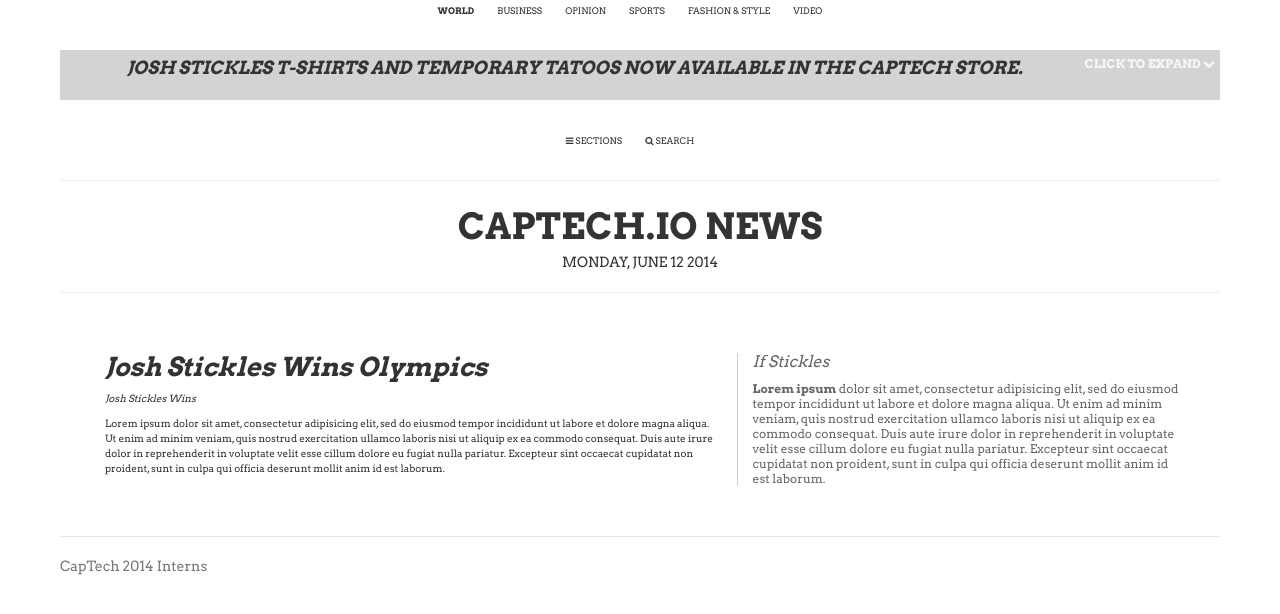
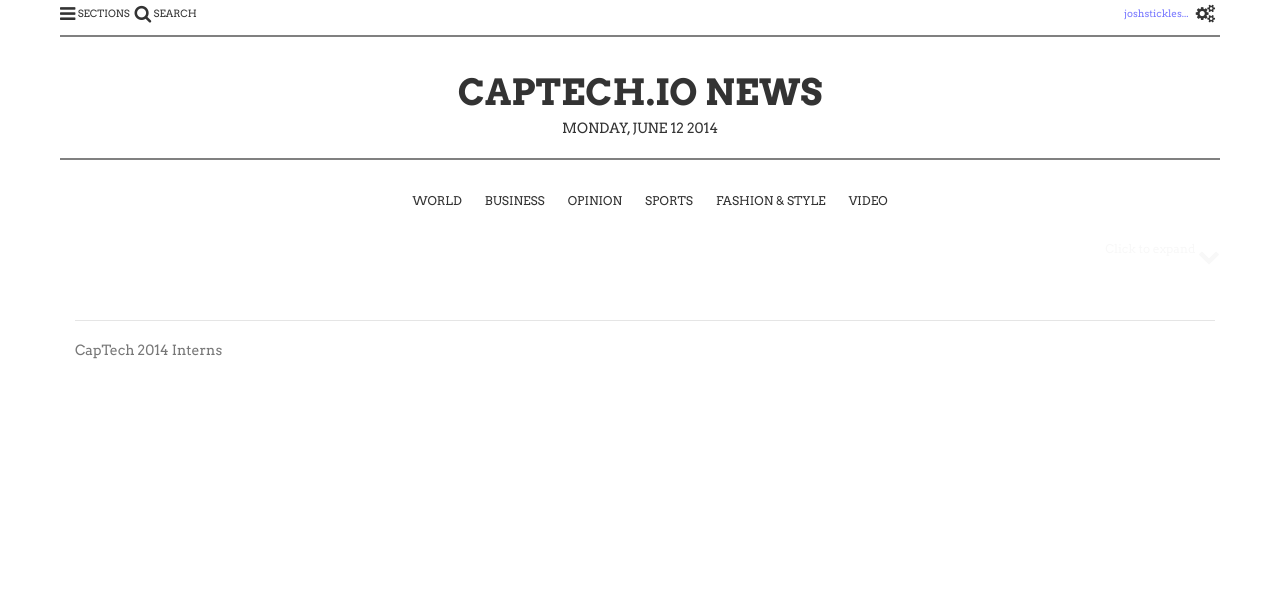
Before and after one commit to adepu/CapTechHTML5, a PHP site: page /article.html in a window 1280 px wide. Shown: the top 614 px of the page. Run offline with PHP 8.4, Linux system fonts and the light colour scheme; some libraries are stand-ins or nearby versions.

Commit message:
reorganized and added all articles

```diff
--- a/_assets/backbone/collections/articleList.js
+++ b/_assets/backbone/collections/articleList.js
@@ -1,4 +1,29 @@
-var World_ArticleList = Backbone.Collection.extend({
+var World_Article = Backbone.Collection.extend({
     model: Article,
     url: 'http://html5news.herokuapp.com/category/1'
 });
+
+var Business_Article = Backbone.Collection.extend({
+    model: Article,
+    url: 'http://html5news.herokuapp.com/category/2'
+});
+
+var Opinion_Article = Backbone.Collection.extend({
+    model: Article,
+    url: 'http://html5news.herokuapp.com/category/3'
+});
+
+var Sports_Article = Backbone.Collection.extend({
+    model: Article,
+    url: 'http://html5news.herokuapp.com/category/4'
+});
+
+var Fashion_Article = Backbone.Collection.extend({
+    model: Article,
+    url: 'http://html5news.herokuapp.com/category/5'
+});
+
+var Video_Article = Backbone.Collection.extend({
+    model: Article,
+    url: 'http://html5news.herokuapp.com/category/6'
+});
--- /dev/null
+++ b/_assets/backbone/views/articleView.js
@@ -0,0 +1,20 @@
+var Article_View = Backbone.View.extend({
+    el: "#article",
+    template: _.template($('#articleTemplate').html()),
+    initialize: function(){
+        var self = this;
+        this.collection.fetch({
+            success: function(response) {
+                self.render();
+           }
+        });
+    },
+    render: function () {
+        console.log(this.collection);
+        _(this.collection.models).each(function(model){
+            var articleTemplate = this.template(model.toJSON());
+            this.$el.append(articleTemplate);
+        }, this);
+        return this;
+    }
+});
--- a/_assets/css/article.css
+++ b/_assets/css/article.css
@@ -16,18 +16,6 @@
 	background-color:#D3D3D3;
 	height: 50px;
 	padding: 5px;
-}
-.header.top-nav ul li
-{
-	font-size: 9pt;
-	color: #333333;
-	text-transform: uppercase;
-	display: inline;
-	padding-right: 20px;
-}
-.header.top-nav ul li.active
-{
-	font-weight: bold;
 }
 .pull-right
 {
@@ -57,39 +45,7 @@
 	text-transform: uppercase;
 }
 
-.header.top-nav ul
-{
-	margin-top: 0;
-	padding: 0px;
-}
 
-.header.top-nav ul li
-{
-	font-size: 9px;
-	text-align: top;
-	vertical-align: middle;
-	display: inline;
-}
-
-.header.title
-{
-	font-weight: bold;
-	font-size: 36px;
-	text-align: center;
-	margin: 0;
-}
-
-.header.date
-{
-	font-size: 14px;
-	text-align: center;
-	margin: 0;
-}
-
-.header.categories
-{
-	font-size: 14px;
-}
 /**
 *Article CSS
 */
@@ -113,7 +69,7 @@
 	font: italic 16px/18px Arvo;
 	color: #666666;
 }
-#relatedContent{
+.relatedContent{
 	font: 12px/15px Arvo;
 	color: #666666;
 }
--- a/article.html
+++ b/article.html
@@ -12,11 +12,18 @@
 	<title>Narrow Jumbotron Template for Bootstrap</title>
 
 	<!-- Latest compiled and minified CSS -->
+	<link rel="stylesheet" href="//netdna.bootstrapcdn.com/font-awesome/4.1.0/css/font-awesome.min.css" >
+    <!-- Latest compiled and minified CSS -->
     <link rel="stylesheet" href="//netdna.bootstrapcdn.com/bootstrap/3.1.1/css/bootstrap.min.css">
     <!---Arvo font-->
     <link rel="stylesheet" type="text/css" href="http://fonts.googleapis.com/css?family=Arvo:400,700">
     <!-- Custom styles for this template -->
-    <link rel="stylesheet" href="./_assets/css/article.css">
+    <link href="//netdna.bootstrapcdn.com/font-awesome/4.1.0/css/font-awesome.min.css" rel="stylesheet">
+	<!-- Custom styles for this template -->
+	<!-- <link rel="stylesheet" href="./_assets/css/home.css"> -->
+    <link rel="stylesheet" type="text/css" href="_assets/css/header.css">
+    <link rel="stylesheet" type="text/css" href="_assets/css/article.css">
+
 
 	<!-- Just for debugging purposes. Don't actually copy this line! -->
 	<!--[if lt IE 9]><script src="../../assets/js/ie8-responsive-file-warning.js"></script><![endif]-->
@@ -27,21 +34,23 @@
       <script src="https://oss.maxcdn.com/libs/respond.js/1.4.2/respond.min.js"></script>
       <![endif]-->
   </head>
-	<head>
-		<meta charset="UTF-8" />
-        <title>HTML5 CHALLENGE</title>
-		<!-- `
-			INCLUDE STYLESHEETS
-		-->
+  <body>
+	<div class="base">
+		<nav class="header top-nav">
+        <ul class="header top-nav">
+          <li class="pull-left"><i class="fa fa-bars"></i> Sections</li>
+          <li class="pull-left"><i class="fa fa-search"></i> Search</li>
+          <li><span class="header top-nav username">joshstickles...</span> <i class="fa fa-cogs"></i></li>
+        </ul>
+      </nav>
+      <hr class="header divider">
+      <p class="header title">CapTech.io News</p>
+      <p class="header date">Monday, June 12 2014</p>
+      <hr class="header divider">
 
-		<link rel="stylesheet" type="text/css" href="http://fonts.googleapis.com/css?family=Arvo:400,700">
-		<link href="//netdna.bootstrapcdn.com/font-awesome/4.1.0/css/font-awesome.min.css" rel="stylesheet">
-		<link rel="stylesheet" type="text/css" href="_assets/css/article.css">
-	</head>
-	<body>
-		<nav class="header top-nav">
+      <nav class="header categories">
         <ul>
-				<li class="active">World</li>
+          <li>World</li>
           <li>Business</li>
           <li>Opinion</li>
           <li>Sports</li>
@@ -49,73 +58,44 @@
           <li>Video</li>
         </ul>
       </nav>
-		<div id="banner" class="header">
-			<p class="pull-right">
+      <div class="row">
+          <div class="pull-right" id="expand">
             Click to expand
+            <span id="arrow">
               <i class="fa fa-chevron-down"></i>
-			</p>
-			<p>
-				Josh Stickles T-Shirts and Temporary Tatoos Now Available in the CapTech Store.
-			</p>
-
+            </span>
           </div>
-		<link href="//netdna.bootstrapcdn.com/font-awesome/4.1.0/css/font-awesome.min.css" rel="stylesheet">
-		<link rel="stylesheet" type="text/css" href="
-		http://fonts.googleapis.com/css?family=Arvo:400,700"
-		>
-		<link rel="stylesheet" type="text/css" href="_assets/css/article.css">
-	</head>
-	<body class="base">
-		<nav class="header top-nav">
-			<ul class="header top-nav">
-				<li> <i class="fa fa-bars"></i> Sections</li>
-				<li> <i class="fa fa-search"></i> Search</li>
-			</ul>
-		</nav>
-		<hr>
-		<p class="header title">CapTech.io News</p>
-		<p class="header date">Monday, June 12 2014</p>
-		<hr>
-
-		<footer>
-			<!--
-				INCLUDE JAVASCRIPTS
-			-->
-		</footer>
-	</body>
-</html>
-
-  <body>
-
+        </div>
 		<div class="container">
 
 			<div class="row marketing">
+				<div id="article">
+					<script id="articleTemplate" type="text/template">
 					<div class="col-md-12">
 						<div class="col-md-7" style="border-right:thin #cccccc solid">
-              	<p id="articleTitle">Josh Stickles Wins Olympics</p>
-              	<p id="articleCaption">Josh Stickles Wins</p>
+							<p id="articleTitle"><%= main.headLine %></p>
+							<% if (main.numberOfImages > 0) { %>
+								<img src="http://placehold.it/600x350">
+							<% } %>
+							<p id="articleCaption"><%= main.fullStory %></p>
 							<p id="articleContent">
-              	Lorem ipsum dolor sit amet, consectetur adipisicing elit, sed do eiusmod
-              	tempor incididunt ut labore et dolore magna aliqua. Ut enim ad minim veniam,
-              	quis nostrud exercitation ullamco laboris nisi ut aliquip ex ea commodo
-              	consequat. Duis aute irure dolor in reprehenderit in voluptate velit esse
-              	cillum dolore eu fugiat nulla pariatur. Excepteur sint occaecat cupidatat non
-              	proident, sunt in culpa qui officia deserunt mollit anim id est laborum.
+								<%= main.snippet %>
 							</p>
 							</div>
-           </span>
 							<div class="col-md-5">
-              <p id="relatedTitle">If Stickles</p>
-              <p id="relatedContent">
-              <b>Lorem ipsum</b> dolor sit amet, consectetur adipisicing elit, sed do eiusmod
-              tempor incididunt ut labore et dolore magna aliqua. Ut enim ad minim veniam,
-              quis nostrud exercitation ullamco laboris nisi ut aliquip ex ea commodo
-              consequat. Duis aute irure dolor in reprehenderit in voluptate velit esse
-              cillum dolore eu fugiat nulla pariatur. Excepteur sint occaecat cupidatat non
-              proident, sunt in culpa qui officia deserunt mollit anim id est laborum.
+							<p id="relatedTitle"><%= aside.headLine %></p>
+							<p class="relatedContent">
+								<%= aside.fullStory %>
+							</p>
+							<% if (main.numberOfImages > 0) { %>
+								<img src="http://placehold.it/400x250">
+							<% } %>
+							<p class="relatedContent">
+								<%= aside.snippet %>
 							</p>
 						</div>
 					</div>
+					</script>
 				</div>
 			</div>
 			<div class="footer">
@@ -123,13 +103,26 @@
 			</div>
 
 		</div> <!-- /container -->
-
+	</div>
 
     <!-- Bootstrap core JavaScript
     ================================================== -->
     <!-- Placed at the end of the document so the pages load faster -->
 
     <!-- Latest compiled and minified JavaScript -->
+	<script src="http://ajax.googleapis.com/ajax/libs/jquery/1/jquery.min.js"></script>
+    <script src="http://documentcloud.github.com/underscore/underscore-min.js"></script>
+    <script src="http://documentcloud.github.com/backbone/backbone-min.js"></script>
+
     <script src="//netdna.bootstrapcdn.com/bootstrap/3.1.1/js/bootstrap.min.js"></script>
+
+    <script type="text/javascript"
+    src="./_assets/backbone/models/article.js"></script>
+    <script type="text/javascript"
+    src="./_assets/backbone/collections/articleList.js"></script>
+    <script type="text/javascript"
+    src="./_assets/backbone/views/articleView.js"></script>
+    <script type="text/javascript"
+    src="./_assets/backbone/views/appView.js"></script>
 </body>
 </html>
```
Also changed, not shown: _assets/backbone/views/appView.js (+2 -26 lines), index.html (+0 -16 lines). Lines whose indentation alone changed are shown as unchanged.
